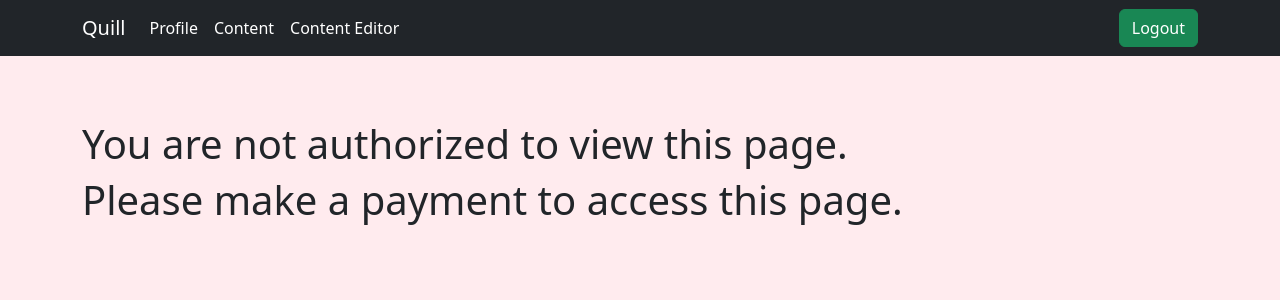
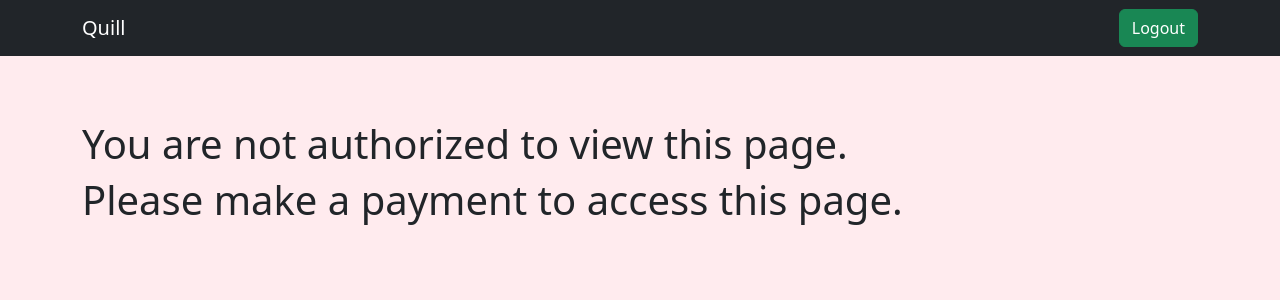
Before and after one commit to bitcargoCrew/Lukso_MicroPaymentApp, a Next.js app in the folder frontend/: page /contentPage in a window 1280 px wide. Shown: the top 300 px of the page. Built offline with nearby package versions, Linux system fonts and the light colour scheme.

Commit message:
change navbar

```diff
--- a/frontend/src/components/NavBar.tsx
+++ b/frontend/src/components/NavBar.tsx
@@ -2,7 +2,11 @@ import React from "react";
 import { Button, Container, Nav, Navbar } from "react-bootstrap";
 import Link from "next/link";
 
-const NavBar: React.FC = () => {
+interface NavBarProps {
+  account: string;
+}
+
+const NavBar: React.FC<NavBarProps> = ({ account }) => {
   return (
     <div>
       <Navbar expand="lg" bg="dark" data-bs-theme="dark" sticky="top">
@@ -12,38 +16,10 @@ const NavBar: React.FC = () => {
           <Navbar.Collapse id="basic-navbar-nav">
             <Nav className="me-auto">
               <Nav.Link>
-                <Link
-                  href={{
-                    pathname: "/profile",
-                    //query: { account: account }
-                  }}
-                  style={{ textDecoration: "none", color: 'white' }}
-                >
-                  Profile
-                </Link>
               </Nav.Link>
               <Nav.Link>
-                <Link
-                  href={{
-                    pathname: "/profile",
-                    //query: { account: account }
-                  }}
-                  style={{ textDecoration: "none", color: 'white' }}
-                >
-                  Content
-                </Link>
               </Nav.Link>
               <Nav.Link>
-                {" "}
-                <Link
-                  href={{
-                    pathname: "/profile",
-                    //query: { account: account }
-                  }}
-                  style={{ textDecoration: "none", color: 'white' }}
-                >
-                  Content Editor
-                </Link>
               </Nav.Link>
             </Nav>
             <div className="justify-content-end">
--- a/frontend/src/pages/contentPage.tsx
+++ b/frontend/src/pages/contentPage.tsx
@@ -22,7 +22,7 @@ const ContentPage: React.FC = () => {
 
   return (
     <div>
-      <NavBar></NavBar>
+      <NavBar account={account}></NavBar>
       <RootLayout>
         {paid === "true" ? (
           <div>
--- a/frontend/src/pages/profile.tsx
+++ b/frontend/src/pages/profile.tsx
@@ -59,7 +59,7 @@ const Profile: React.FC<ProfileViewProps> = ({}) => {
 
   return (
     <div>
-      <NavBar></NavBar>
+      <NavBar account={account}></NavBar>
       <div className={styles.backgroundContainer}>
         <Image
           src="/profile_background.jpeg"
```
